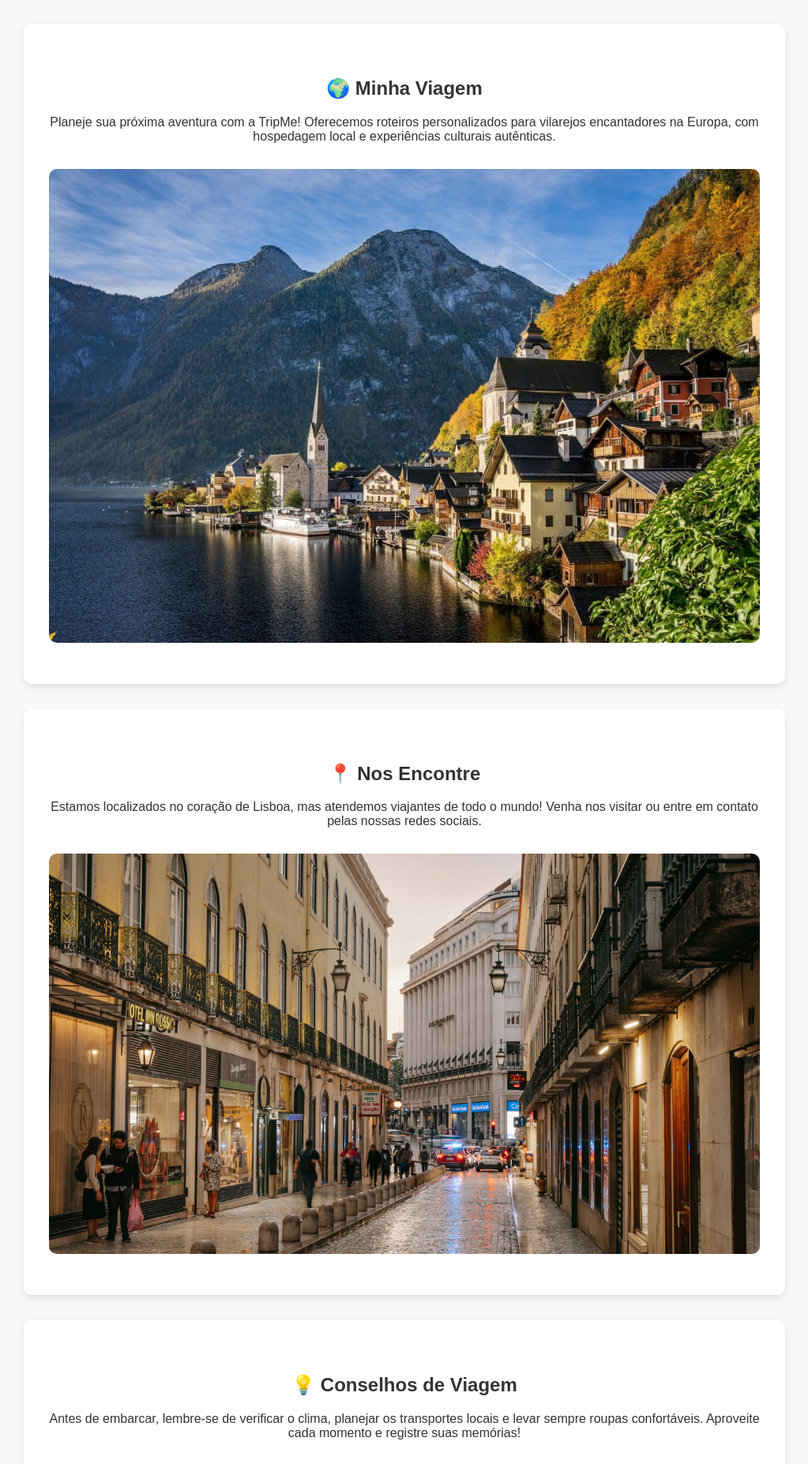
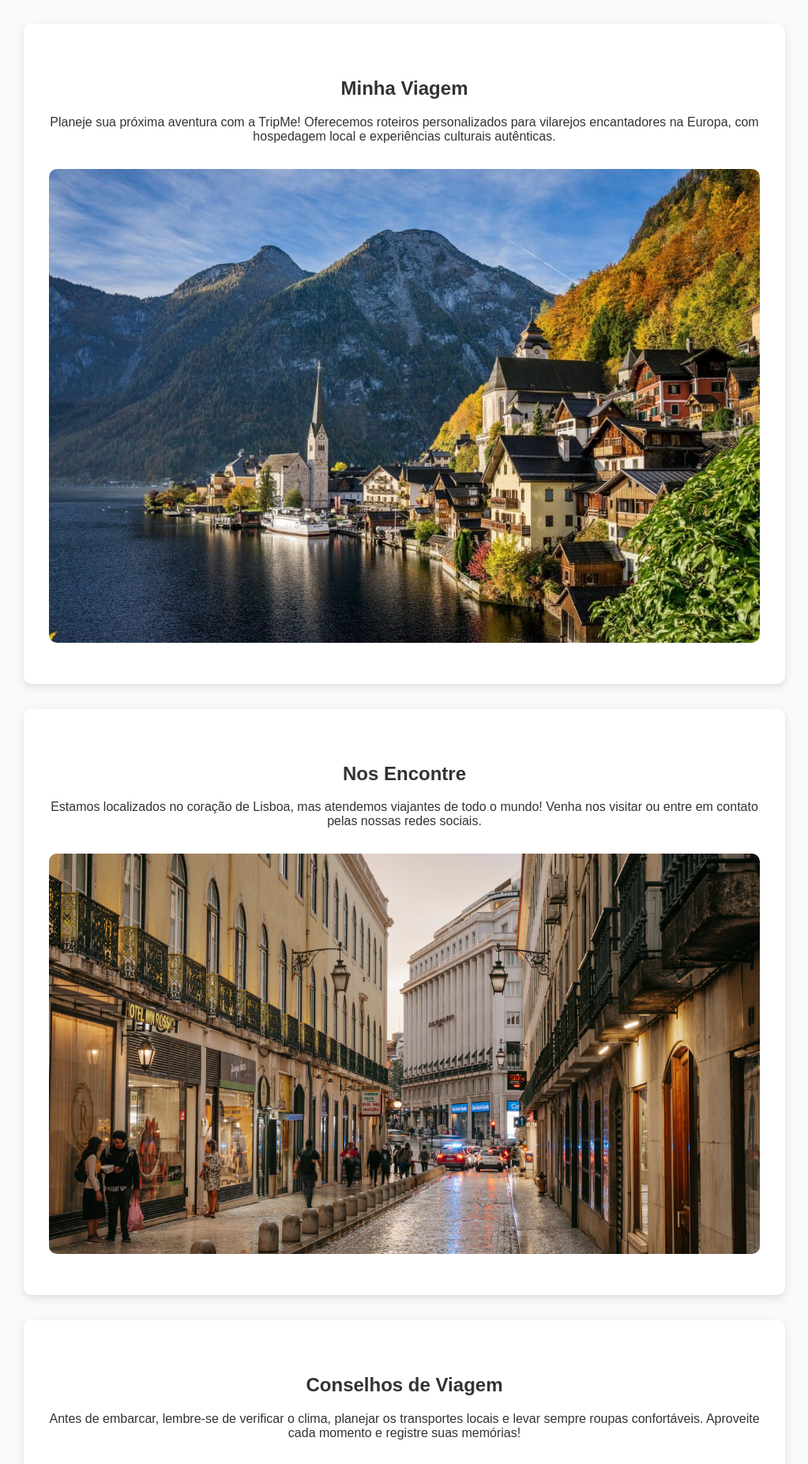
Before and after one commit to GianluccaZardo/site-viagens, a plain HTML site: page index.html in a window 1280 px wide. Shown: the part 742-2596 px from the top of the page at 79% size, without its empty margins (128-1151 px from the left). Drawn offline with Linux system fonts and the light colour scheme.

Commit message:
atualização

```diff
--- a/index.html
+++ b/index.html
@@ -28,25 +28,25 @@
   </main>
 
   <section id="tripme" class="section">
-    <h2>🌍 Minha Viagem</h2>
+    <h2>Minha Viagem</h2>
     <p>Planeje sua próxima aventura com a TripMe! Oferecemos roteiros personalizados para vilarejos encantadores na Europa, com hospedagem local e experiências culturais autênticas.</p>
     <img src="img/img-vilarejo.jpg" alt="Vilarejo europeu">
   </section>
 
   <section id="meetus" class="section">
-    <h2>📍 Nos Encontre</h2>
+    <h2>Nos Encontre</h2>
     <p>Estamos localizados no coração de Lisboa, mas atendemos viajantes de todo o mundo! Venha nos visitar ou entre em contato pelas nossas redes sociais.</p>
     <img src="img/img-centroLisboa.webp" alt="Centro de Lisboa">
   </section>
 
   <section id="advice" class="section">
-    <h2>💡 Conselhos de Viagem</h2>
+    <h2>Conselhos de Viagem</h2>
     <p>Antes de embarcar, lembre-se de verificar o clima, planejar os transportes locais e levar sempre roupas confortáveis. Aproveite cada momento e registre suas memórias!</p>
     <img src="img/img-memoriasPraia.avif" alt="Paisagem de praia ao por do sol">
   </section>
 
   <footer>
-    <a href="#home" class="voltar-topo">⬆️ Voltar ao topo</a>
+    <a href="#home" class="voltar-topo">Voltar ao topo</a>
     <p>&copy; 2025 TripMe - Todos os direitos reservados.</p>
   </footer>
 
```
Also changed, not shown: 1 other file.
